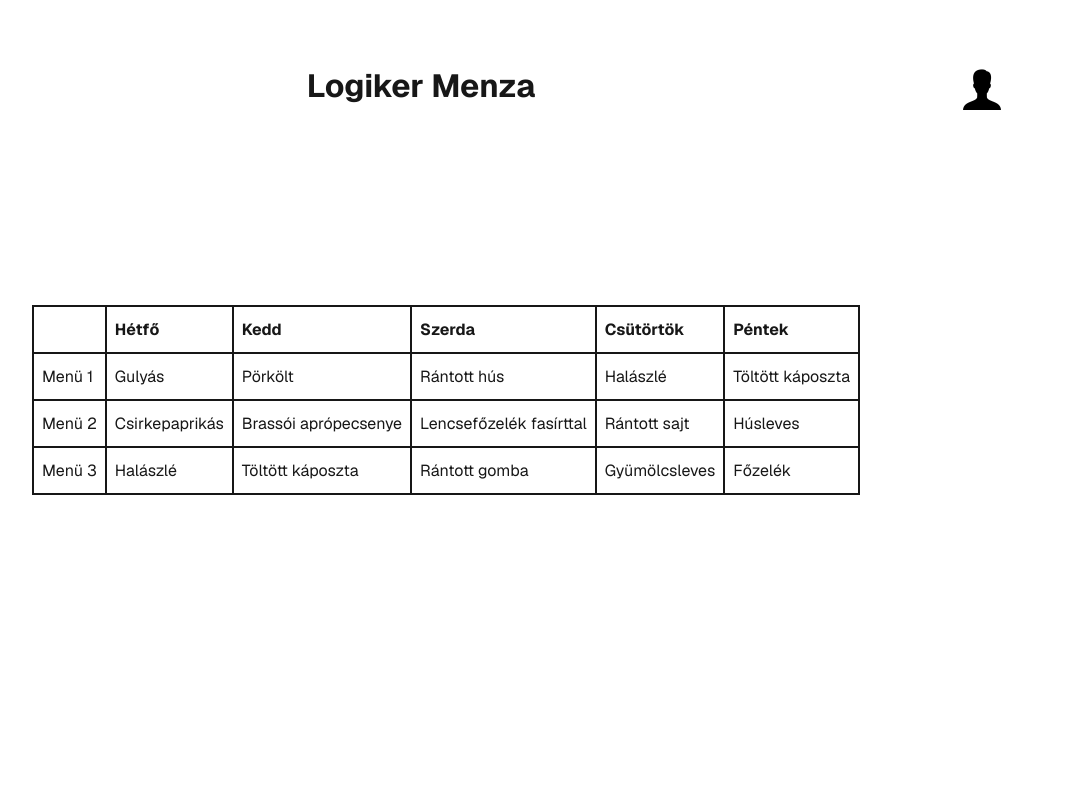
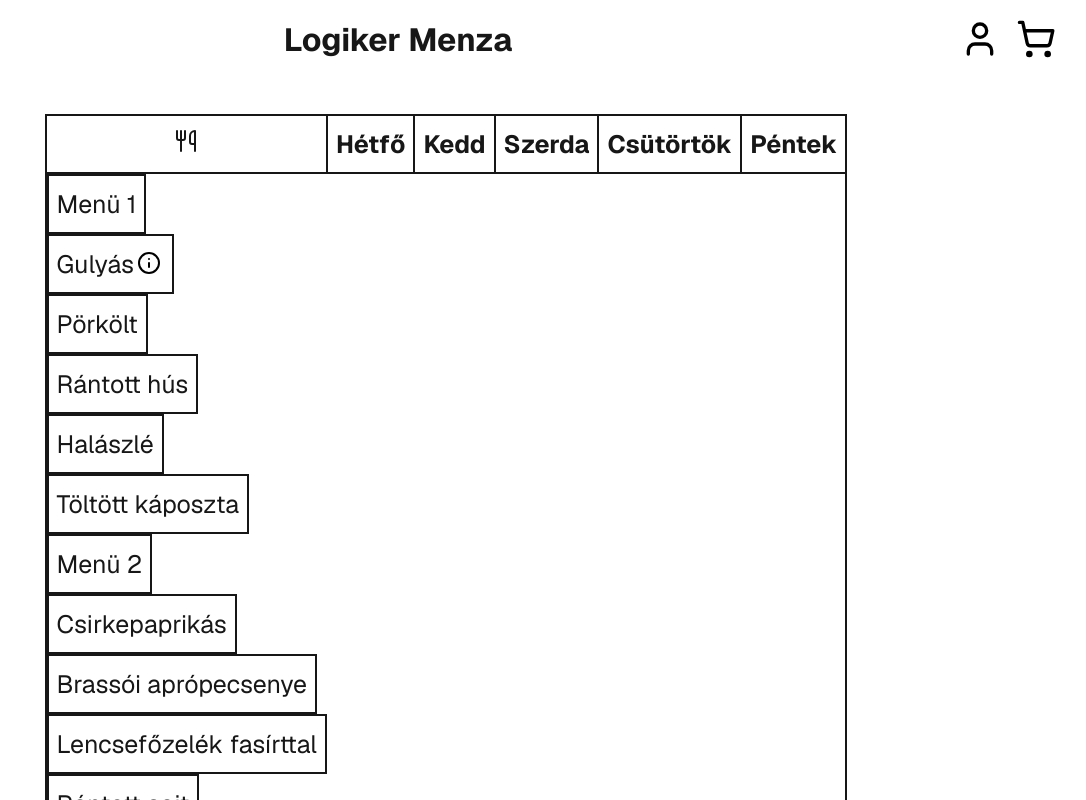
Before and after one commit to ItsMeHaxMaster/menza, a Next.js app in the folder apps/web/: page / in a window 1280 px wide. Shown: the top 800 px of the page, without its empty margins (194-1280 px from the left). Built offline with nearby package versions, Linux system fonts and the light colour scheme.

Commit message:
added colors, buttons, and a problem with flex

```diff
--- a/apps/web/app/globals.css
+++ b/apps/web/app/globals.css
@@ -7,6 +7,9 @@
   :root {
     --background: #171717;
     --foreground: #ededed;
+    --button: #4f46e5;
+    --secondary: #222222;
+    --primary: #2938DC;
   }
 }
 
@@ -55,12 +58,23 @@ a {
   }
 }
 
+table {
+  width: 100%;
+  height: fit-content;
+  font-size: 25px;
+}
+
 table, th, td {
   border-collapse: collapse;
   width: fit-content;
   border: 2px solid var(--foreground);
   padding: 12px 8px;
-  text-align: left;
+}
+
+table > th{
+  display: flex;
+  justify-content: center;
+  align-items: center;
 }
 
 td > div {
@@ -75,8 +89,38 @@ td > div {
   width: 300px;
 }
 
-td:hover {
+td{
+  display: flex;
+}
+
+td > span {
+  font-size: 100%;
+  align-items: left;
+}
+
+/* td:hover:not(:first-child) > div {
   background: var(--foreground);
   color: var(--background);
   display: block;
+} */
+
+td:hover:not(:first-child) {
+  background: var(--foreground);
+  color: var(--background);
 }
+
+.navButton {
+  background-color: transparent;
+  border: none;
+}
+
+.infoButton {
+  display: flex;
+  align-items: center;
+  justify-content: center;
+  background-color: var(--button);
+  border: none;
+  border-radius: 4px;
+  width: 30px;
+  height: 30px;
+}
--- a/apps/web/app/page.module.css
+++ b/apps/web/app/page.module.css
@@ -11,7 +11,7 @@
   align-items: center;
   justify-items: center;
   min-height: 100svh;
-  padding: 80px;
+  padding: 30px;
   gap: 64px;
   font-family: var(--font-geist-sans);
 }
--- a/apps/web/app/page.tsx
+++ b/apps/web/app/page.tsx
@@ -1,20 +1,21 @@
 'use client';
 import Image from "next/image";
 import styles from "./page.module.css";
-import { ShoppingCart, User } from "lucide-react";
+import { Info, ShoppingCart, User, Utensils } from "lucide-react";
 
 export default function Home() {
   return (
     <div className={styles.page}>
       <header>
         <h1>Logiker Menza</h1>
-        <img src="./imgs/account.png" alt="Account" />
+        <button className={"navButton"}><User size={40}/></button>
+        <button className={"navButton"} style={{ marginLeft: '1rem'}}><ShoppingCart size={40}/></button>
       </header>
       <main className={styles.main}>
         <table>
           <thead>
             <tr>
-              <th></th>
+              <th><Utensils/></th>
               <th>Hétfő</th>
               <th>Kedd</th>
               <th>Szerda</th>
@@ -25,10 +26,13 @@ export default function Home() {
           <tbody>
             <tr>
               <td>Menü 1</td>
-              <td> <span>Gulyás</span> <div> <User /> <ShoppingCart />
+              <td> <span>Gulyás</span> <div>
                 Összetevők
 Az allergének vastag betűvel jelölve
-padlizsán, vöröshagyma, paradicsom, pritaminpaprika, napraforgóolaj, olívaolaj, aszalt paradicsom (paradicsom, napraforgóolaj, borecet, fuszerek, citromsav, aszkorbinsav. szulfitokat tartalmazhat), kapribogyó, halloumi grillsajt (paszt. tehéntej; paszt. kecsketej és juhtej; só; oltóenzim; szárított mentalevél), fokhagyma, steakfűszer (só, bors, vöröshagyma, fokhagyma, mustármag, fűszerek) a fűszer nyomokban gluténtartalmú gabonaféléket, tojást, tejet (laktóz), zellert, szóját, mustárt és szezámmagot tartalmazhat, menta, balzsamecet (fehérborecet, szőlőlésűrítmény, almalésűr., tölgyfaforgács kivonat, kálium-metabiszulfit, ammóniás karamell),barnacukor, bazsalikom, só,bors, zellerszár</div></td>
+padlizsán, vöröshagyma, paradicsom, pritaminpaprika, napraforgóolaj, olívaolaj, aszalt paradicsom (paradicsom, napraforgóolaj, borecet, fuszerek, citromsav, aszkorbinsav. szulfitokat tartalmazhat), kapribogyó, halloumi grillsajt (paszt. tehéntej; paszt. kecsketej és juhtej; só; oltóenzim; szárított mentalevél), fokhagyma, steakfűszer (só, bors, vöröshagyma, fokhagyma, mustármag, fűszerek) a fűszer nyomokban gluténtartalmú gabonaféléket, tojást, tejet (laktóz), zellert, szóját, mustárt és szezámmagot tartalmazhat, menta, balzsamecet (fehérborecet, szőlőlésűrítmény, almalésűr., tölgyfaforgács kivonat, kálium-metabiszulfit, ammóniás karamell),barnacukor, bazsalikom, só,bors, zellerszár
+</div>
+<button className={"infoButton"}><Info /></button>
+</td>
               <td>Pörkölt</td>
               <td>Rántott hús</td>
               <td>Halászlé</td>
```
Also changed, not shown: apps/web/app/profile/page.tsx (added, +7 -0 lines).
